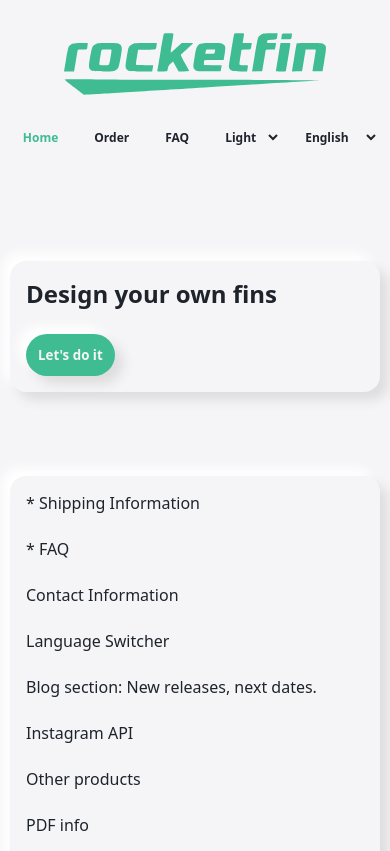
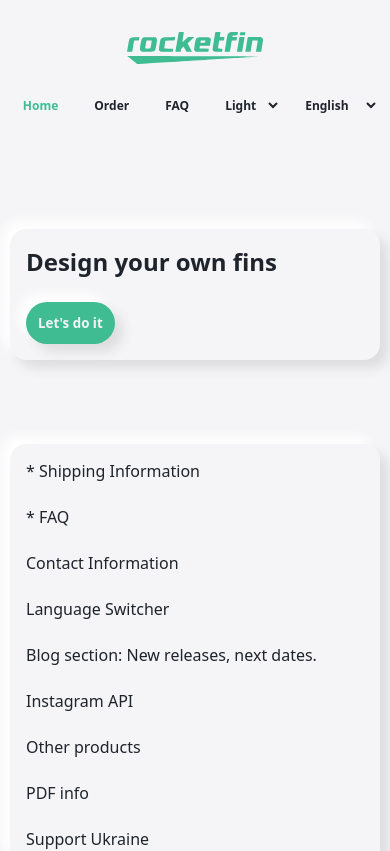
Before and after one commit to franciscobuchini/RocketFins, a React (Vite) app: page / in a window 390 px wide. Shown: the top 851 px of the page. Built offline with nearby package versions, Linux system fonts and the light colour scheme; no server answers.

Commit message:
Nav img responsive

```diff
--- a/src/Styles/Styles.css
+++ b/src/Styles/Styles.css
@@ -152,7 +152,7 @@ nav > img {
   /*responsive-mobile*/
   @media (width <= 768px) {
     /*frame*/
-    height: var(--size-xl);
+    height: var(--size-l);
   }
   /*responsive-pc*/
   @media (width > 768px) {
```
